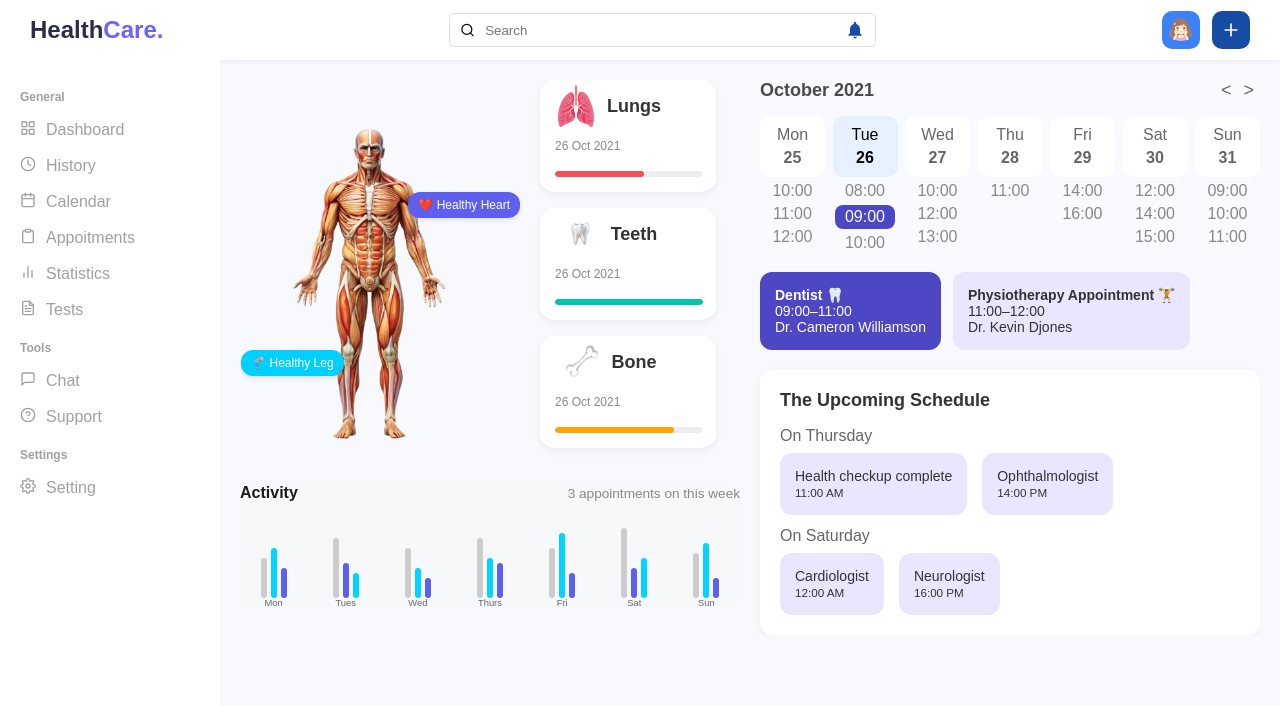
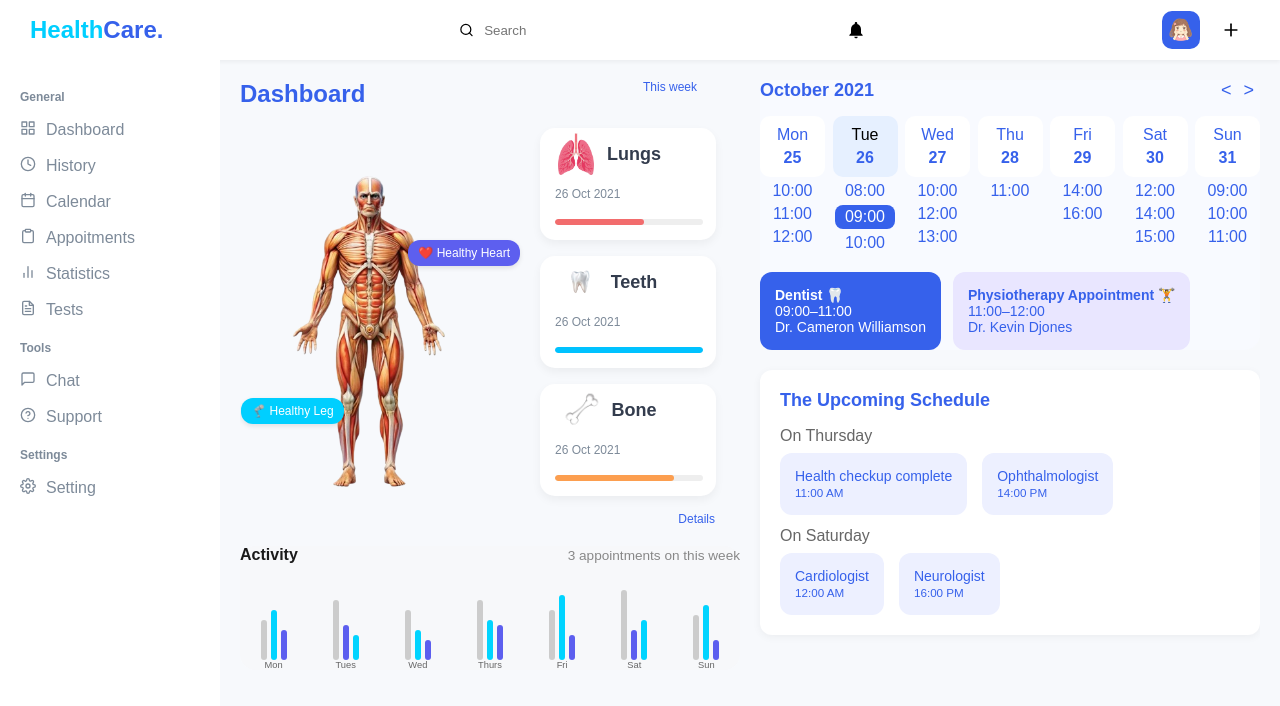
Before and after one commit to Dara18-bling/healthcare-dashboard, a React (Vite) app: page / in a window 1280 px wide. Shown: the top 706 px of the page. Built offline with nearby package versions, Linux system fonts and the light colour scheme.

Commit message:
change color'

```diff
--- a/src/components/DashboardMainContent/AnatomySection/AnatomySection.css
+++ b/src/components/DashboardMainContent/AnatomySection/AnatomySection.css
@@ -61,7 +61,7 @@
 
 .heart {
   top: 42%;
-  right: -35px; /* reduced to prevent right overflow */
+  right: -35px;
   background-color: #5d5fef;
   color: white;
 }
@@ -69,7 +69,7 @@
 .leg {
   bottom: -22%;
   left: -6%;
-  background-color: #00cfff;
+  background-color: var( --light-blue);
   color: white;
 }
 
--- a/src/components/DashboardMainContent/CalendarView/CalendarView.css
+++ b/src/components/DashboardMainContent/CalendarView/CalendarView.css
@@ -13,15 +13,16 @@
 
 .calendar-header h4 {
   margin: 0;
-  color: #4a4a4a;
+  color: var(--primary-blue);
   font-size: 18px;
+  font-weight: 600;
 }
 
 .nav-arrows span {
   font-size: 18px;
   margin: 0 6px;
   cursor: pointer;
-  color: #666;
+  color: var(--primary-blue);
 }
 
 .calendar-week {
@@ -40,6 +41,7 @@
   border-radius: 10px;
   background-color: #fff;
   color: #666;
+  color: var(--primary-blue);
 }
 
 .day-box.active {
@@ -50,15 +52,16 @@
 .day-box h5 {
   margin: 5px 0 0;
   font-size: 16px;
+  color: var(--primary-blue);
 }
 
 .time-slot {
   margin-top: 5px;
-  color: #888;
+  color: var(--primary-blue);
 }
 
 .time-slot.highlight {
-  background-color: #4d47c3;
+  background-color: var(--primary-blue);
   color: #fff;
   padding: 3px 10px;
   border-radius: 8px;
@@ -71,18 +74,19 @@
 }
 
 .appointment-card {
-  background-color: #e9e6ff;
+  background-color: var( --upcoming-card-bg);
   padding: 15px;
   border-radius: 12px;
   font-size: 14px;
-  color: #333;
+  color: var(--primary-blue);
 }
 
 .dentist {
-  background-color: #4d47c3;
+  background-color: var(--primary-blue);
   color: #fff;
 }
 
 .physio {
+  color: var(--primary-blue);
   background-color: #e9e6ff;
 }
--- a/src/components/DashboardMainContent/DashboardOverview/DashboardOverview.css
+++ b/src/components/DashboardMainContent/DashboardOverview/DashboardOverview.css
@@ -1,9 +1,24 @@
+.dashboard-header{
+ display: flex;
+ justify-content: space-between;
+ color: var(--primary-blue);
+}
+.dash-heading{
+  font-size: 24px;
+  font-weight: 600;
+}
+.week-heading{
+  font-size: 12px;
+  font-weight: 500;
+  margin-right: 43px;
+}
+
 .dashboard-overview {
   display: flex;
   gap: 40px;
   flex-wrap: wrap;
   align-items: flex-start;
-  justify-content: flex-start; /* <-- not space-between or center */
+  justify-content: flex-start;
 }
 
 
--- a/src/components/DashboardMainContent/DashboardOverview/DashboardOverview.jsx
+++ b/src/components/DashboardMainContent/DashboardOverview/DashboardOverview.jsx
@@ -5,10 +5,16 @@ import './DashboardOverview.css';
 
 const DashboardOverview = () => {
   return (
+    <>
+    <div className="dashboard-header">
+    <h4 className='dash-heading'>Dashboard</h4>
+    <h4 className='week-heading'>This week </h4>
+    </div>
     <div className="dashboard-overview">
       <AnatomySection />
       <HealthStatusCards />
     </div>
+    </>
   );
 };
 
--- a/src/components/DashboardMainContent/HealthStatusCards/HealthStatusCards.css
+++ b/src/components/DashboardMainContent/HealthStatusCards/HealthStatusCards.css
@@ -1,3 +1,5 @@
+@import '../../../styles/variables.css';
+
 .health-card {
   background: white;
   padding: 5px 55px 15px 15px;
@@ -32,15 +34,14 @@
   margin: 0;
   font-size: 18px;
   font-weight: 600;
-  color: #333;
+  color: var(--text-dark);
 }
 
 .health-info small {
   font-size: 12px;
-  color: #888;
+  color: var( --text-muted);
 }
 
-/* Progress bar */
 .health-bar {
   height: 6px;
   width: 140%;
@@ -56,13 +57,22 @@
 }
 
 .health-bar-fill.red {
-  background-color: #f94f4f;
+  background-color: var(--accent-red);
 }
 
 .health-bar-fill.green {
-  background-color: #00c6ad;
+  background-color: var(--accent-teeth);
 }
 
 .health-bar-fill.orange {
-  background-color: #ffa500;
+  background-color: var(--accent-bone);
 }
+
+.details-heading{
+  font-size: 12px;
+  font-weight: 500;
+  display: flex;
+  justify-content: flex-end;
+  margin-right: 1px;
+  color: var(--primary-blue);
+}
--- a/src/components/DashboardMainContent/HealthStatusCards/HealthStatusCards.jsx
+++ b/src/components/DashboardMainContent/HealthStatusCards/HealthStatusCards.jsx
@@ -36,6 +36,7 @@ const HealthStatusCards = () => {
           </div>
         </div>
       ))}
+       <h4 className='details-heading'>Details</h4>
     </div>
   );
 };
--- a/src/components/DashboardMainContent/UpcomingSchedule/UpcomingSchedule.css
+++ b/src/components/DashboardMainContent/UpcomingSchedule/UpcomingSchedule.css
@@ -11,7 +11,7 @@
   font-size: 18px;
   font-weight: 600;
   margin-bottom: 16px;
-  color: #333;
+  color: var(--primary-blue);
 }
 
 .upcoming-schedule h5 {
--- a/src/components/Header/Header.css
+++ b/src/components/Header/Header.css
@@ -30,11 +30,11 @@
 .logo p {
   font-size: 24px;
   font-weight: 600;
-  color: #2b2e4a;
+  color: var( --light-blue);
 }
 
 .logo span {
-  color: #6c63ff;
+  color: var(--primary-blue);
 }
 
 .search-bar {
--- a/src/components/Sidebar/Sidebar.css
+++ b/src/components/Sidebar/Sidebar.css
@@ -26,20 +26,20 @@
 }
 .nav-heading{
     font-size: 12px;
-    color: var(--gray);
+    color: var( --icon-gray);
 }
 .nav-item {
   font-size: 16px;
   display: flex;
   align-items: center;
   gap: 10px;
-  color: var(--gray);
+  color: var( --icon-gray);
   cursor: pointer;
   transition: color 0.3s ease;
 }
 
 .nav-item:hover {
-  color: var(--dark-blue);
+  color: var( --primary-blue);
 }
 
 .sidebar.open {
--- a/src/styles/variables.css
+++ b/src/styles/variables.css
@@ -1,10 +1,41 @@
 :root {
-  --white: #ffffff;
-  --gray: #a0a0a0;
-  --text-dark: #2e2e2e;
-  --border-color: #e0e0e0;
-  --bg-light: #f8f9fa;
-  --primary-blue: #3b82f6;
-  --dark-blue:#164ca3;
-  --icon-color: #6b7280;
+  /* Base */
+  --sidebar-bg: #ffffff;
+  --main-bg: #f7f9fb;
+  --card-bg: #ffffff;
+  --search-bg: #f1f5ff;
+
+  /* Typography */
+  --text-dark: #333c4d;
+  --text-muted: #7d8a99;
+
+  /* Primary & Accent Colors */
+  --primary-blue: #3661eb;
+  --light-blue: #00cfff;
+  --accent-green: #1cc98f;
+  --accent-red: #f26c6d;
+  --accent-teeth: #00c2ff;
+  --accent-bone: #fc9e4f;
+
+  /* Calendar */
+  --calendar-active: #3661eb;
+  --calendar-bg: #edf0ff;
+
+  /* Appointments */
+  --appointment-dentist: #dbe4ff;
+  --appointment-physio: #e8fff3;
+
+  /* Upcoming Cards */
+  --upcoming-card-bg: #edf0ff;
+
+  /* Icons */
+  --icon-gray: #7d8a99;
+  --icon-blue: #3661eb;
+
+  /* Shadows & Border */
+  --card-shadow: 0 4px 12px rgba(0, 0, 0, 0.05);
+  --radius: 16px;
+
+  /* Font */
+  --font-primary: 'Poppins', sans-serif;
 }
```
